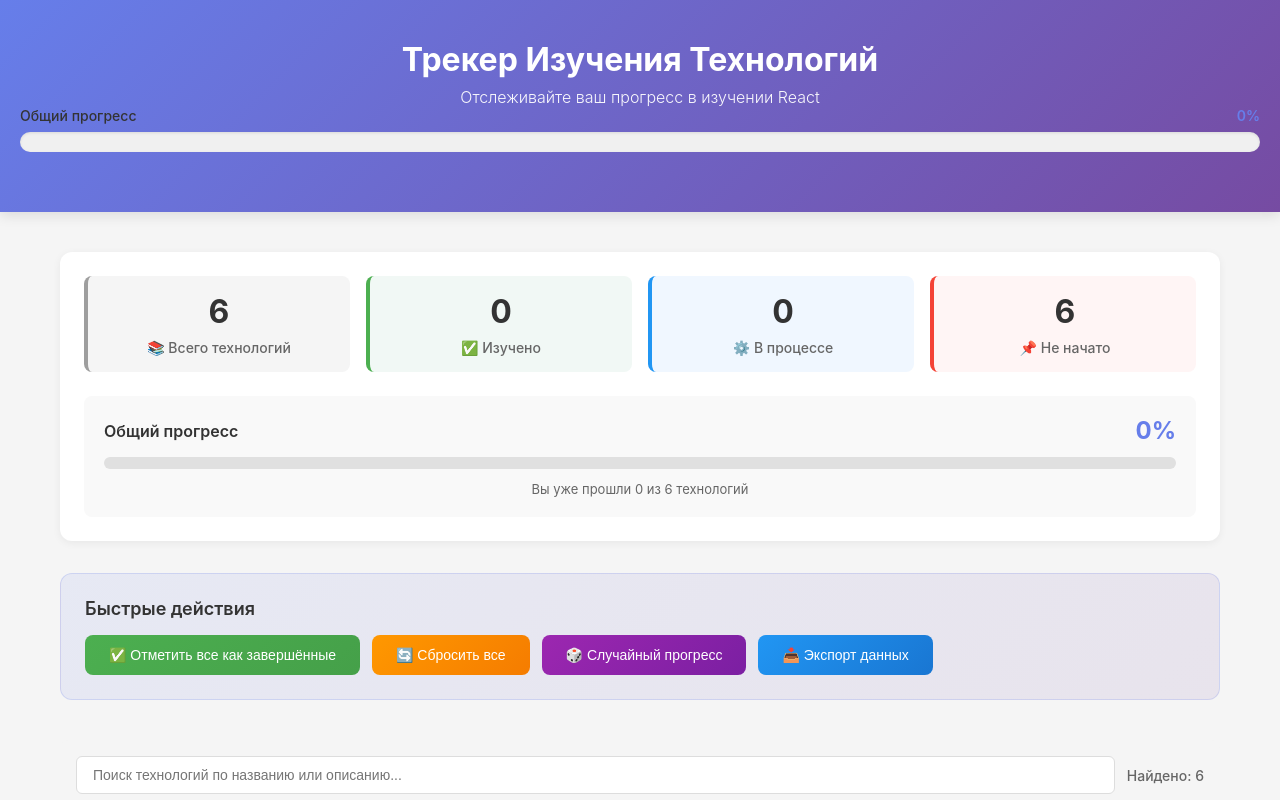
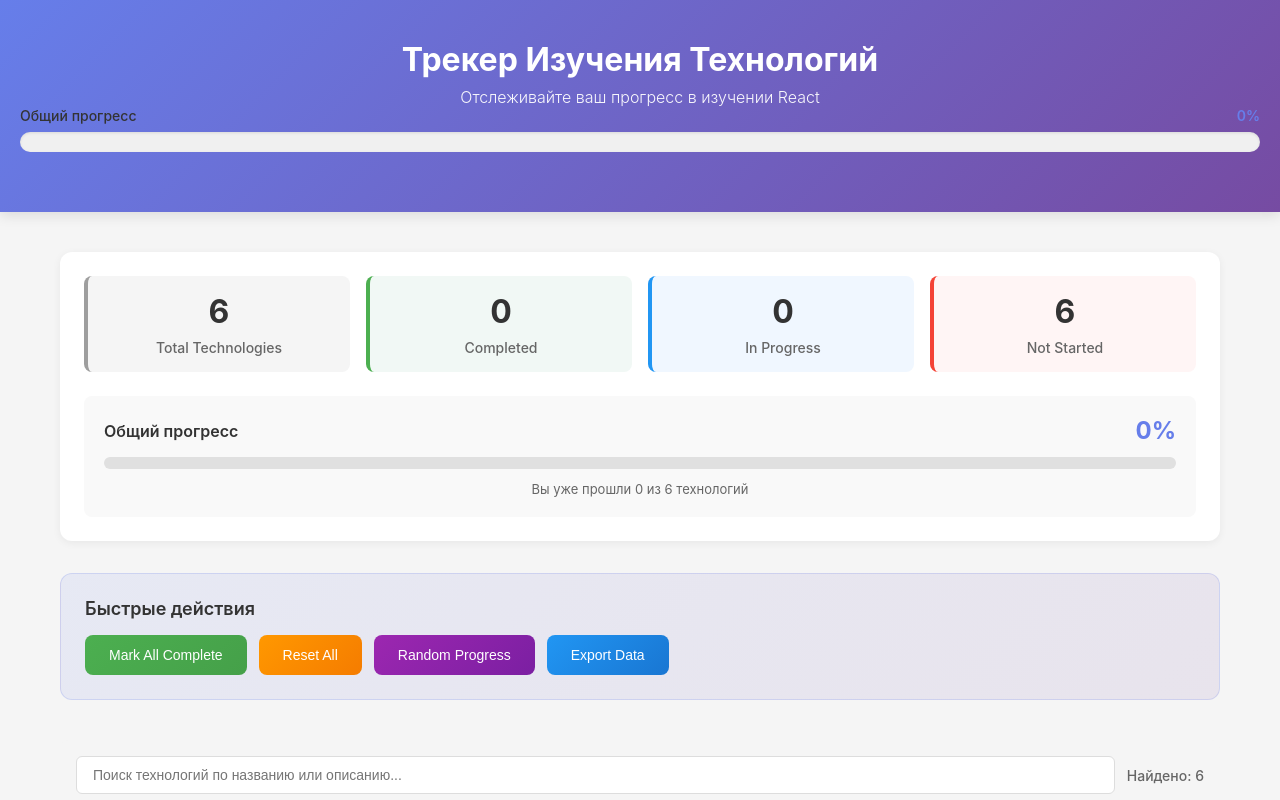
Before and after one commit to daniildddd/frontend-backend-React, a React (Vite) app: page / in a window 1280 px wide. Shown: the top 800 px of the page. Built offline with nearby package versions, Linux system fonts and the light colour scheme.

Commit message:
refactor: update status indicators and labels

```diff
--- a/src/components/ProgressHeader.jsx
+++ b/src/components/ProgressHeader.jsx
@@ -22,22 +22,22 @@ function ProgressHeader({ technologies }) {
 			<div className='progress-header__stats'>
 				<div className='stat-card stat-card--total'>
 					<div className='stat-card__number'>{totalCount}</div>
-					<div className='stat-card__label'>📚 Всего технологий</div>
+					<div className='stat-card__label'>Total Technologies</div>
 				</div>
 
 				<div className='stat-card stat-card--completed'>
 					<div className='stat-card__number'>{completedCount}</div>
-					<div className='stat-card__label'>✅ Изучено</div>
+					<div className='stat-card__label'>Completed</div>
 				</div>
 
 				<div className='stat-card stat-card--in-progress'>
 					<div className='stat-card__number'>{inProgressCount}</div>
-					<div className='stat-card__label'>⚙️ В процессе</div>
+					<div className='stat-card__label'>In Progress</div>
 				</div>
 
 				<div className='stat-card stat-card--not-started'>
 					<div className='stat-card__number'>{notStartedCount}</div>
-					<div className='stat-card__label'>📌 Не начато</div>
+					<div className='stat-card__label'>Not Started</div>
 				</div>
 			</div>
 
--- a/src/components/QuickActions.jsx
+++ b/src/components/QuickActions.jsx
@@ -28,25 +28,25 @@ function QuickActions({
 					className='quick-action-btn quick-action-btn--complete'
 					onClick={onMarkAllComplete}
 				>
-					✅ Отметить все как завершённые
+					Mark All Complete
 				</button>
 				<button
 					className='quick-action-btn quick-action-btn--reset'
 					onClick={onResetAll}
 				>
-					🔄 Сбросить все
+					Reset All
 				</button>
 				<button
 					className='quick-action-btn quick-action-btn--random'
 					onClick={onRandomNext}
 				>
-					🎲 Случайный прогресс
+					Random Progress
 				</button>
 				<button
 					className='quick-action-btn quick-action-btn--export'
 					onClick={handleExport}
 				>
-					📥 Экспорт данных
+					Export Data
 				</button>
 			</div>
 			<Modal
--- a/src/components/TechnologyCard.jsx
+++ b/src/components/TechnologyCard.jsx
@@ -13,13 +13,13 @@ function TechnologyCard({ id, title, description, status, onStatusChange }) {
 	const getStatusIcon = () => {
 		switch (status) {
 			case 'completed':
-				return '✅'
+				return '●'
 			case 'in-progress':
-				return '⚙️'
+				return '◐'
 			case 'not-started':
-				return '📌'
+				return '○'
 			default:
-				return '❓'
+				return '?'
 		}
 	}
 
```
